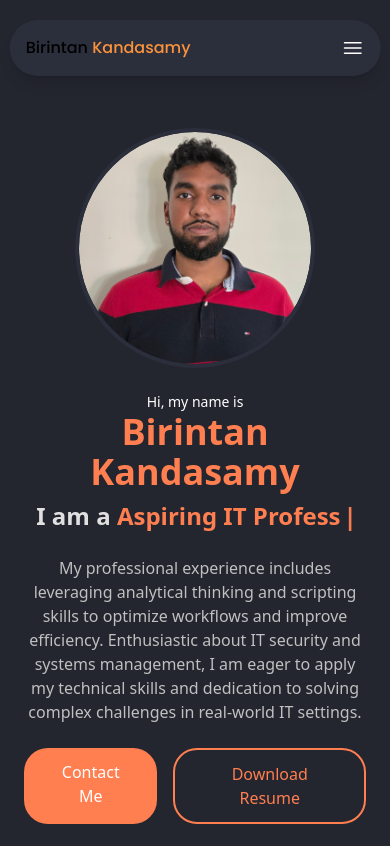
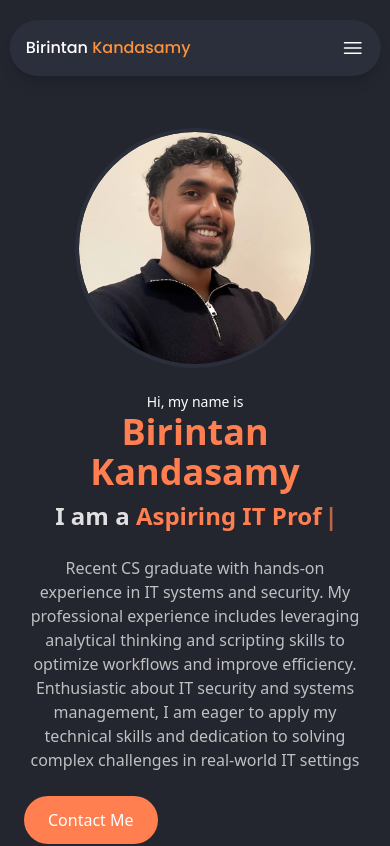
Before and after one commit to birintancs/portfolio, a Next.js app: page / in a window 390 px wide. Shown: the top 846 px of the page. Built offline with nearby package versions, Linux system fonts and the light colour scheme.

Commit message:
Update photo, text, & nav links

```diff
--- a/app/ui/Certifications.tsx
+++ b/app/ui/Certifications.tsx
@@ -11,7 +11,7 @@ const certifications = [
 
 export default function Certifications() {
   return (
-    <section id="certifications" className="max-w-7xl mx-auto py-20 px-6">
+    <section id="certs" className="max-w-7xl mx-auto py-20 px-6">
       {/* Section Title */}
       <h2 className="text-xl text-orange-400 mb-12 flex items-center gap-4">
         <span className="text-sm text-orange-400">04.</span>
--- a/app/ui/Contact.tsx
+++ b/app/ui/Contact.tsx
@@ -4,7 +4,7 @@ import Link from 'next/link'
 
 export default function Contact() {
   return (
-    <section id="contact" className="max-w-4xl mx-auto py-20 px-6 text-center">
+    <section id="contact" className="max-w-4xl mx-auto pt-20 pb-40 px-6 text-center">
       {/* Heading */}
       <h2 className="text-xl text-orange-400 mb-6 flex items-center justify-center gap-4">
         <span className="text-sm text-orange-400">05.</span>
--- a/app/ui/Experience.tsx
+++ b/app/ui/Experience.tsx
@@ -38,7 +38,7 @@ export default function ExperienceSection() {
   const [activeCompany, setActiveCompany] = useState<CompanyKey>('Service Ontario')
 
   return (
-    <section className="px-6 max-w-4xl mx-auto py-20 md:px-32 lg:px-6 h-[95vh] lg:h-[85vh] flex flex-col justify-start md:justify-center">
+    <section id='experience' className="px-6 max-w-4xl mx-auto py-20 md:px-32 lg:px-6 h-[95vh] lg:h-[85vh] flex flex-col justify-start md:justify-center">
         <div className='md:px-0'>
             <h2 className="text-xl text-primary flex items-center gap-4 mb-8">
                 <span className="text-sm text-primary">02.</span> <span className="text-gray-100 font-semibold">Experience</span>
--- a/app/ui/Hero.tsx
+++ b/app/ui/Hero.tsx
@@ -11,7 +11,7 @@ export default function HeroSection() {
       className="
         flex flex-col items-center text-center pt-32 px-6 min-h-[calc(95vh)] w-full bg-bg2
         md:pt-40
-        lg:flex-row lg:items-start lg:justify-between lg:text-start lg:px-16 lg:pt-52 lg:gap-16 lg:max-w-[1600px] lg:mx-auto
+        lg:flex-row lg:items-start lg:justify-between lg:text-start lg:px-24 lg:pt-52 lg:gap-16 lg:max-w-[1600px] lg:mx-auto
         2xl:px-32
         "
     >
@@ -45,27 +45,14 @@ export default function HeroSection() {
         </div>
         <div>
           <p className="text-text5 font-normal text-base md:text-lg lg:text-xl mb-6">
-            My professional experience includes leveraging analytical thinking and scripting
-            skills to optimize workflows and improve efficiency. Enthusiastic about IT security
-            and systems management, I am eager to apply my technical skills and dedication to solving
-            complex challenges in real-world IT settings.
+          Recent CS graduate with hands-on experience in IT systems and security. My
+professional experience includes leveraging analytical thinking and scripting skills to optimize workflows and
+improve efficiency. Enthusiastic about IT security and systems management, I am eager to apply my technical
+skills and dedication to solving complex challenges in real-world IT settings
           </p>
         </div>
         <div className="flex gap-4">
-          <a
-            href="#contact"
-            className="bg-primary text-white font-medium px-6 py-3 rounded-3xl hover:bg-orange-600 transition"
-          >
-            Contact Me
-          </a>
-          <a
-            href="/resume.pdf"
-            target="_blank"
-            rel="noopener noreferrer"
-            className="border-2 border-primary text-primary font-medium px-6 py-3 rounded-3xl hover:bg-primary hover:text-white transition"
-          >
-            Download Resume
-          </a>
+          <a href="#contact" className="bg-primary text-white font-medium px-6 py-3 rounded-3xl hover:bg-orange-600 transition cursor-pointer">Contact Me</a>
         </div>
 
         {/* TechStack*/}
--- a/app/ui/HeroImage.tsx
+++ b/app/ui/HeroImage.tsx
@@ -10,7 +10,8 @@ export default function HeroImage() {
       {/* Image container */}
       <div className="relative w-full h-full border-4 border-bg3 rounded-full lg:rounded-none overflow-hidden">
         <Image
-          src="/1000007715.jpg"
+          // src="/1000007715.jpg"
+          src="/photo.png"
           alt="Birintan Kandasamy Headshot"
           fill
           className="object-cover transition duration-100 rounded-full lg:rounded-none"
--- a/app/ui/Logo.tsx
+++ b/app/ui/Logo.tsx
@@ -5,7 +5,7 @@ const poppins = Poppins({ weight: ['400', '500', '600'], subsets: ['latin']})
 
 export default function Logo() {
     return (
-    <a href="" className={`${poppins.className} font-medium text-base text-[${colors.titleColor}]`}>
+    <a href="" className={`${poppins.className} font-medium text-base text-white`}>
         Birintan <span className={`text-orange-400`}>Kandasamy</span>
     </a>
     )
--- a/app/ui/Nav.tsx
+++ b/app/ui/Nav.tsx
@@ -7,10 +7,10 @@ import Link from "next/link";
 const NavLinks = () => (
   <>
     <Link href="#Home" className="hover:text-orange-400 font-medium">Home</Link>
-    <Link href="#Skills" className="hover:text-orange-400 font-medium">Skills</Link>
-    <Link href="#Projects" className="hover:text-orange-400 font-medium">Projects</Link>
-    <Link href="#Education" className="hover:text-orange-400 font-medium">Education</Link>
-    <Link href="#Contact" className="hover:text-orange-400 font-medium">Contact</Link>
+    <Link href="#experience" className="hover:text-orange-400 font-medium">Experience</Link>
+    <Link href="#projects" className="hover:text-orange-400 font-medium">Projects</Link>
+    <Link href="#certs" className="hover:text-orange-400 font-medium">Certifications</Link>
+    <Link href="#contact" className="hover:text-orange-400 font-medium">Contact</Link>
   </>
 );
 
--- a/app/ui/Projects.tsx
+++ b/app/ui/Projects.tsx
@@ -25,7 +25,7 @@ const projects = [
 // Trigger Redeploy
 export default function ProjectSection() {
   return (
-    <section className="max-w-7xl mx-auto py-20 px-6">
+    <section id="projects" className="max-w-7xl mx-auto py-20 px-6">
       <h2 className="text-xl text-orange-400 mb-12 flex items-center gap-4">
         <span className="text-sm text-orange-400">03.</span>
         <span className="text-gray-100 font-semibold">Projects</span>
```
Also changed, not shown: public/1-8b899af6.jpg (added), public/photo.png (added).
